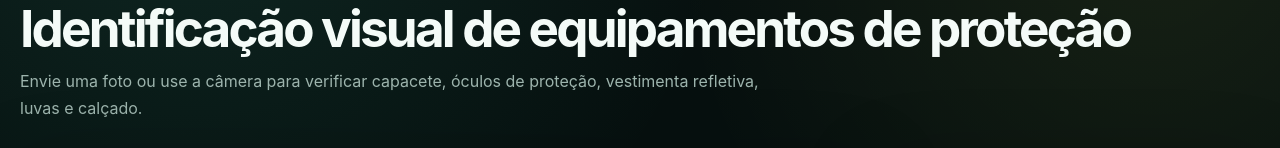
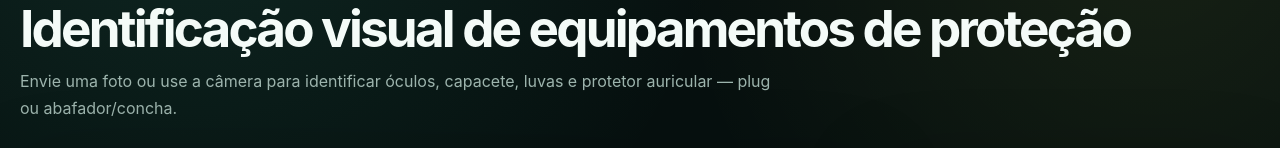
Before and after one commit to leoo1992/sentinela-sst, a Next.js app: page / in a window 1280 px wide. Shown: the part 155-303 px from the top of the page. Built offline with nearby package versions, Linux system fonts and the light colour scheme.

Commit message:
copy: atualiza escopo dos EPIs

```diff
--- a/components/SentinelaApp.tsx
+++ b/components/SentinelaApp.tsx
@@ -26,8 +26,8 @@ export default function SentinelaApp() {
           <p className="sectionKicker">INSPEÇÃO DE EPI</p>
           <h2>Identificação visual de equipamentos de proteção</h2>
           <p>
-            Envie uma foto ou use a câmera para verificar capacete, óculos de proteção,
-            vestimenta refletiva, luvas e calçado.
+            Envie uma foto ou use a câmera para identificar óculos, capacete, luvas e
+            protetor auricular — plug ou abafador/concha.
           </p>
         </div>
       </section>
```
